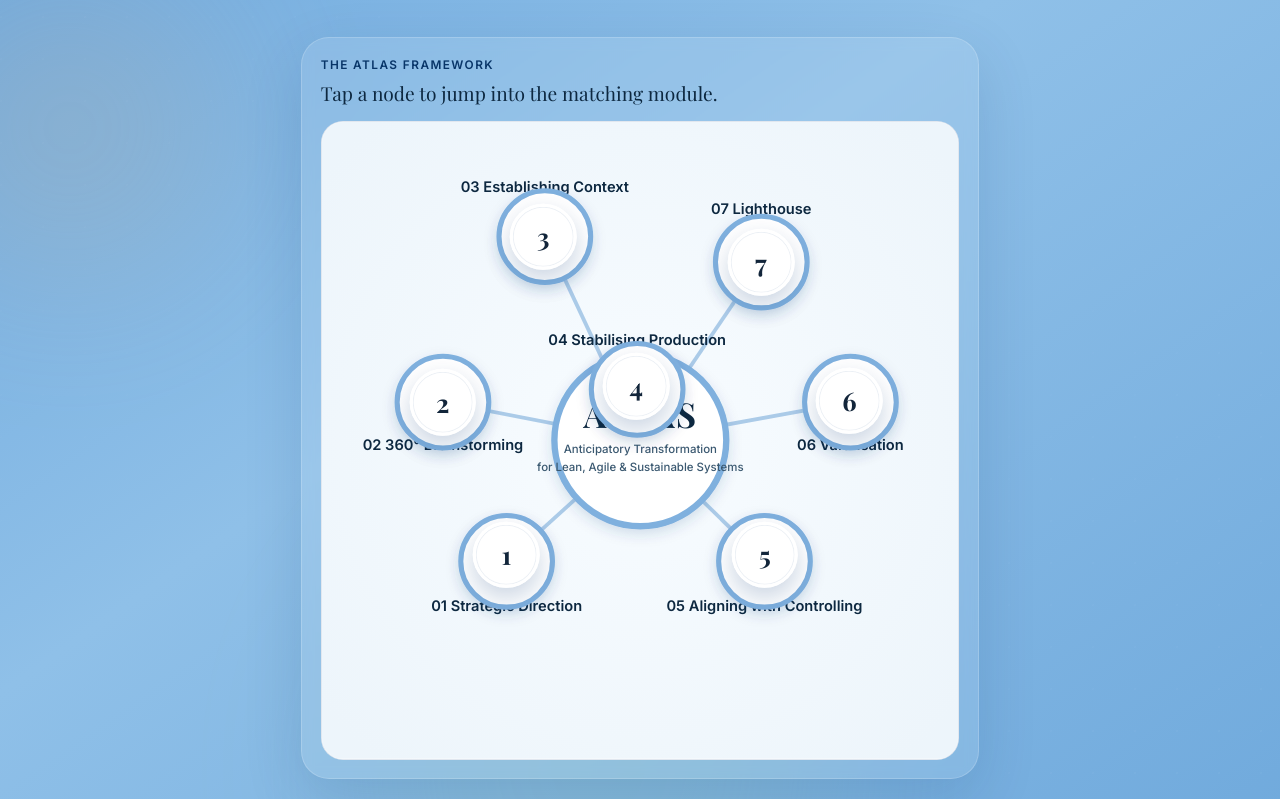
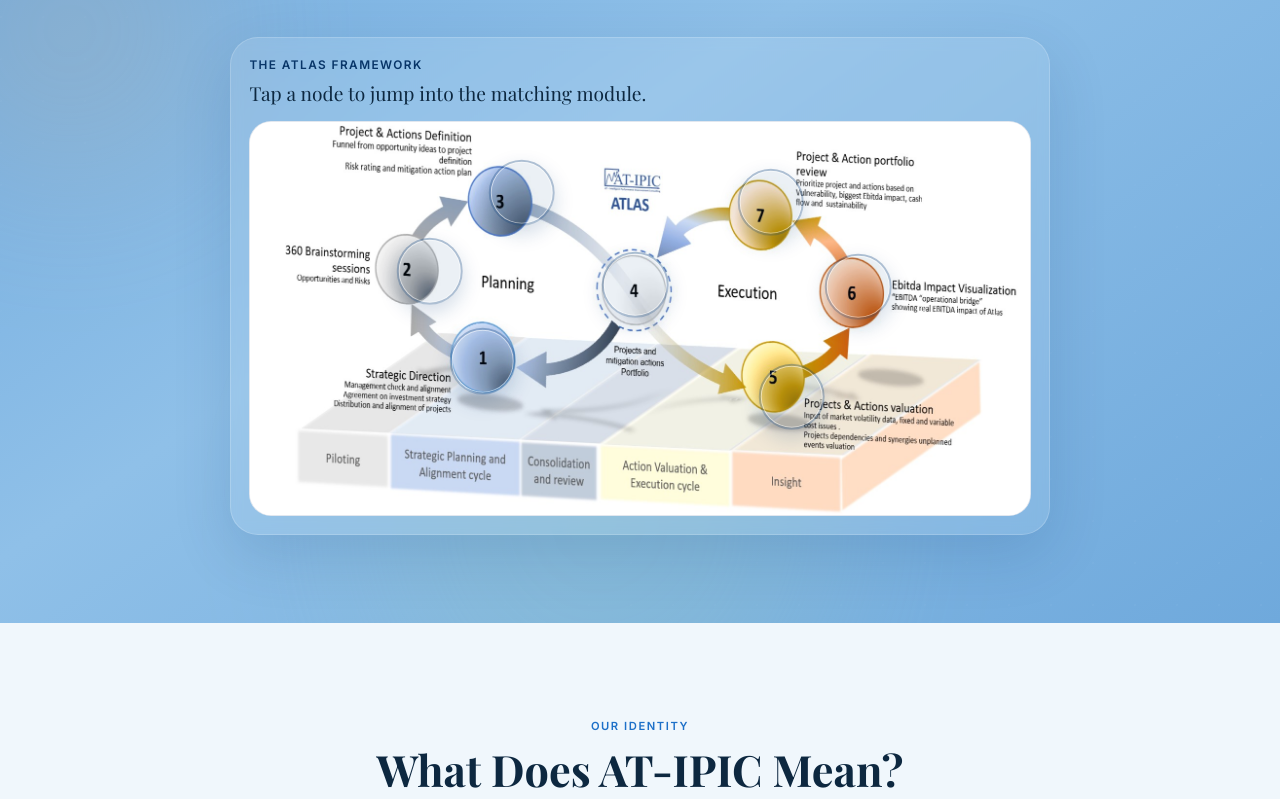
Before and after one commit to BeachGhostwriter/ATIPICGROUP, a website: page index.html in a window 1280 px wide. Shown: the part 614-1413 px from the top of the page. Drawn offline with nearby package versions, Linux system fonts and the light colour scheme; a web font is replaced by a local one.

Commit message:
Use real ATLAS image with aligned clickable node overlays

```diff
--- a/index.html
+++ b/index.html
@@ -130,56 +130,7 @@
           <div class="atlas-graphic-title">Tap a node to jump into the matching module.</div>
         </div>
         <div class="atlas-graphic-frame">
-          <svg class="atlas-graphic-base" viewBox="0 0 1000 1000" role="img" aria-label="ATLAS model diagram with seven module explanations">
-            <defs>
-              <radialGradient id="atlasBg" cx="50%" cy="50%" r="65%">
-                <stop offset="0%" stop-color="#f8fcff" />
-                <stop offset="100%" stop-color="#edf5fb" />
-              </radialGradient>
-              <filter id="atlasSoftShadow" x="-20%" y="-20%" width="140%" height="140%">
-                <feDropShadow dx="0" dy="8" stdDeviation="10" flood-color="#0b3d7a" flood-opacity="0.15" />
-              </filter>
-            </defs>
-
-            <rect x="0" y="0" width="1000" height="1000" fill="url(#atlasBg)" />
-
-            <g stroke="#9fc3e5" stroke-width="6" opacity="0.85">
-              <line x1="500" y1="500" x2="290" y2="690" />
-              <line x1="500" y1="500" x2="190" y2="440" />
-              <line x1="500" y1="500" x2="350" y2="180" />
-              <line x1="500" y1="500" x2="495" y2="420" />
-              <line x1="500" y1="500" x2="695" y2="690" />
-              <line x1="500" y1="500" x2="830" y2="440" />
-              <line x1="500" y1="500" x2="690" y2="220" />
-            </g>
-
-            <g filter="url(#atlasSoftShadow)">
-              <circle cx="500" cy="500" r="135" fill="#ffffff" stroke="#7fb0de" stroke-width="10" />
-            </g>
-            <text x="500" y="480" text-anchor="middle" class="atlas-svg-title">ATLAS</text>
-            <text x="500" y="520" text-anchor="middle" class="atlas-svg-sub">Anticipatory Transformation</text>
-            <text x="500" y="548" text-anchor="middle" class="atlas-svg-sub">for Lean, Agile &amp; Sustainable Systems</text>
-
-            <g class="atlas-svg-labels">
-              <text x="290" y="768" text-anchor="middle">01 Strategic Direction</text>
-              <text x="190" y="515" text-anchor="middle">02 360° Brainstorming</text>
-              <text x="350" y="110" text-anchor="middle">03 Establishing Context</text>
-              <text x="495" y="350" text-anchor="middle">04 Stabilising Production</text>
-              <text x="695" y="768" text-anchor="middle">05 Aligning with Controlling</text>
-              <text x="830" y="515" text-anchor="middle">06 Valorisation</text>
-              <text x="690" y="145" text-anchor="middle">07 Lighthouse</text>
-            </g>
-
-            <g fill="#ffffff" stroke="#7fb0de" stroke-width="8" filter="url(#atlasSoftShadow)">
-              <circle cx="290" cy="690" r="72" />
-              <circle cx="190" cy="440" r="72" />
-              <circle cx="350" cy="180" r="72" />
-              <circle cx="495" cy="420" r="72" />
-              <circle cx="695" cy="690" r="72" />
-              <circle cx="830" cy="440" r="72" />
-              <circle cx="690" cy="220" r="72" />
-            </g>
-          </svg>
+          <img src="assets/img/atlas-3d.jpg" alt="ATLAS method diagram" class="atlas-graphic-image">
           <a class="atlas-node atlas-node-1" href="7-modules.html#module-1" aria-label="Open module 1 Strategic Direction" title="01 · Strategic Direction"><span>1</span></a>
           <a class="atlas-node atlas-node-2" href="7-modules.html#module-2" aria-label="Open module 2 360 Degree Brainstorming" title="02 · 360° Brainstorming"><span>2</span></a>
           <a class="atlas-node atlas-node-3" href="7-modules.html#module-3" aria-label="Open module 3 Establishing Context" title="03 · Establishing Context"><span>3</span></a>
--- a/style.css
+++ b/style.css
@@ -379,27 +379,11 @@ footer { background: linear-gradient(145deg, var(--blue-900) 0%, var(--blue-800)
   overflow: hidden;
   background: #fff;
   border: 1px solid rgba(11,61,122,0.12);
-  aspect-ratio: 1 / 1;
 }
-.atlas-graphic-base { display: block; width: 100%; height: 100%; }
-.atlas-svg-title {
-  font-family: 'Playfair Display', serif;
-  font-size: 54px;
-  font-weight: 700;
-  fill: #0d2840;
-  letter-spacing: 2px;
-}
-.atlas-svg-sub {
-  font-family: 'Inter', sans-serif;
-  font-size: 18px;
-  font-weight: 500;
-  fill: #3a5870;
-}
-.atlas-svg-labels text {
-  font-family: 'Inter', sans-serif;
-  font-size: 23px;
-  font-weight: 600;
-  fill: #0d2840;
+.atlas-graphic-image {
+  display: block;
+  width: 100%;
+  height: auto;
 }
 .atlas-node {
   position: absolute;
@@ -411,21 +395,20 @@ footer { background: linear-gradient(145deg, var(--blue-900) 0%, var(--blue-800)
   align-items: center;
   justify-content: center;
   text-decoration: none;
-  color: #12253a;
-  background: rgba(255,255,255,0.2);
-  border: 3px solid rgba(255,255,255,0.95);
-  box-shadow: 0 10px 24px rgba(11,61,122,0.22), inset 0 0 0 1px rgba(11,61,122,0.08);
-  transition: transform 0.2s ease, box-shadow 0.2s ease, background 0.2s ease, color 0.2s ease;
+  background: rgba(11,61,122,0.08);
+  border: 2px solid rgba(11,61,122,0.28);
+  box-shadow: 0 8px 20px rgba(11,61,122,0.18), inset 0 0 0 1px rgba(255,255,255,0.5);
+  transition: transform 0.2s ease, box-shadow 0.2s ease, background 0.2s ease, border-color 0.2s ease;
 }
-.atlas-node span { font-family: 'Playfair Display', serif; font-size: clamp(1.2rem, 2vw, 1.85rem); font-weight: 700; line-height: 1; text-shadow: 0 1px 0 rgba(255,255,255,0.9); }
-.atlas-node:hover, .atlas-node:focus-visible { transform: translate(-50%, -50%) scale(1.1); background: rgba(11,61,122,0.85); color: #fff; box-shadow: 0 16px 30px rgba(11,61,122,0.35), 0 0 0 3px rgba(255,255,255,0.45); outline: none; }
-.atlas-node-1 { left: 29%; top: 68%; }
-.atlas-node-2 { left: 19%; top: 44%; }
+.atlas-node span { display: none; }
+.atlas-node:hover, .atlas-node:focus-visible { transform: translate(-50%, -50%) scale(1.08); background: rgba(11,61,122,0.14); border-color: rgba(255,255,255,0.9); box-shadow: 0 14px 28px rgba(11,61,122,0.34), 0 0 0 3px rgba(255,255,255,0.45); outline: none; }
+.atlas-node-1 { left: 29.8%; top: 61%; }
+.atlas-node-2 { left: 23%; top: 38%; }
 .atlas-node-3 { left: 34.8%; top: 18%; }
 .atlas-node-4 { left: 49.4%; top: 41.5%; }
-.atlas-node-5 { left: 69.6%; top: 68%; }
-.atlas-node-6 { left: 82.9%; top: 43.8%; }
-.atlas-node-7 { left: 69%; top: 22%; }
+.atlas-node-5 { left: 69.5%; top: 70%; }
+.atlas-node-6 { left: 78%; top: 42%; }
+.atlas-node-7 { left: 66.8%; top: 20.5%; }
 
 /* ════════ WHAT ATIPIC MEANS ════════ */
 .atipic-letters { display: grid; grid-template-columns: repeat(6,1fr); gap: 1rem; margin-bottom: 2.5rem; }
@@ -497,11 +480,6 @@ footer { background: linear-gradient(145deg, var(--blue-900) 0%, var(--blue-800)
   .atipic-desc { padding: 1.5rem; }
 }
 
-@media (max-width: 1100px) {
-  .atlas-svg-title { font-size: 48px; }
-  .atlas-svg-sub { font-size: 16px; }
-  .atlas-svg-labels text { font-size: 19px; }
-}
 
 /* ════════ WHO WE ARE — BIO & SPEECHES ════════ */
 .bio-fact-row { display: flex; gap: 1.2rem; align-items: flex-start; }
```
Also changed, not shown: assets/img/atlas-3d.jpg (added).
